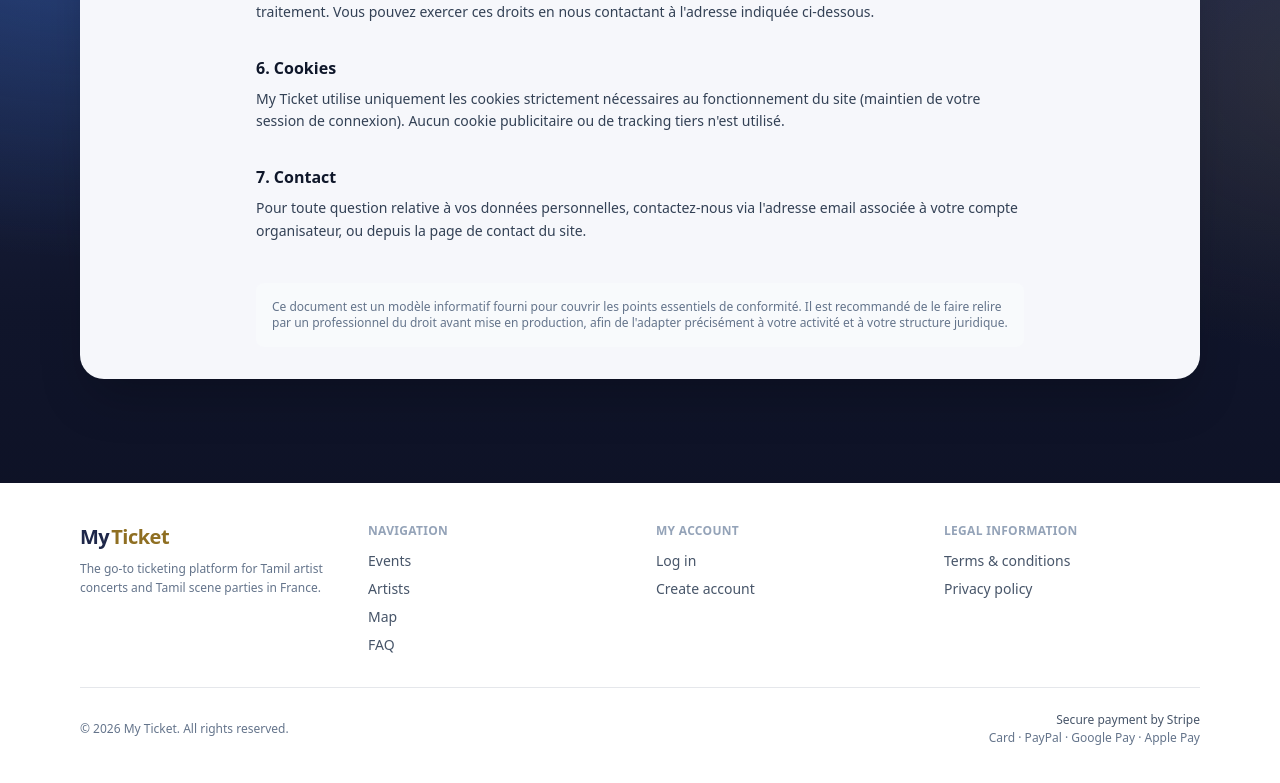
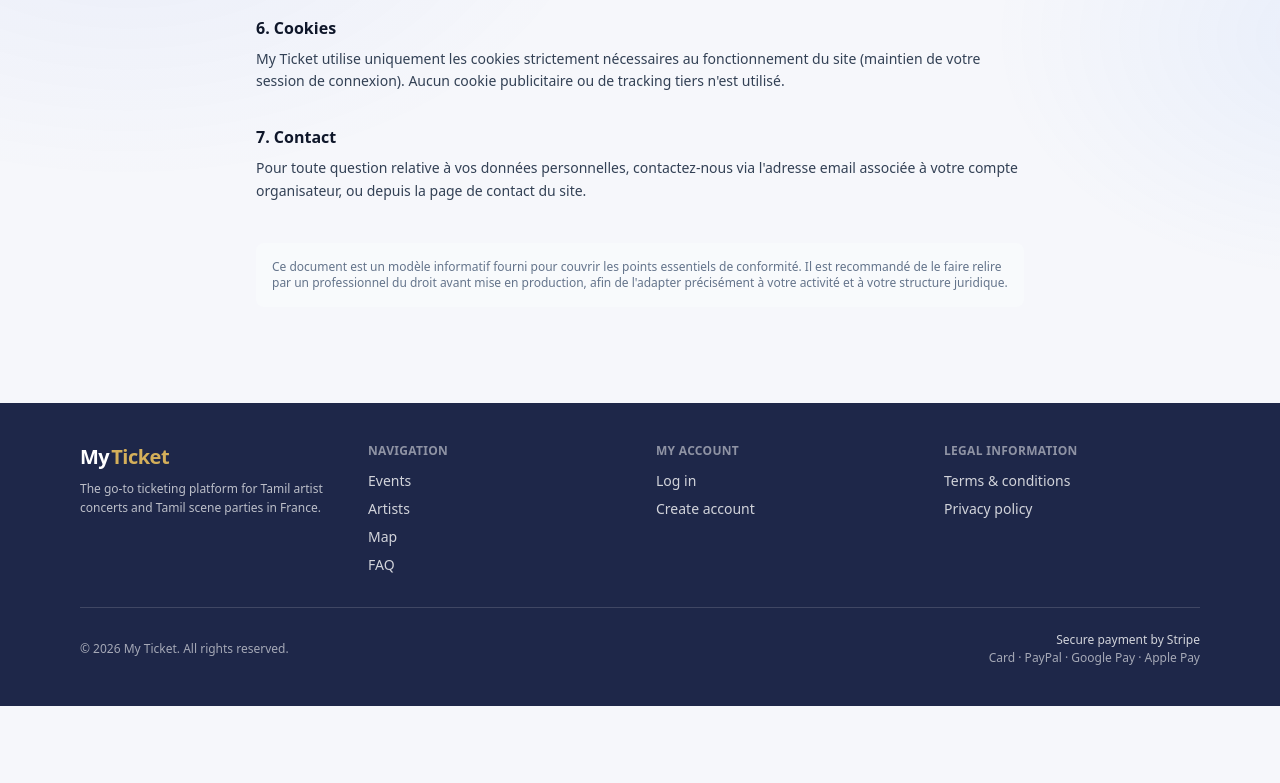
Before and after one commit to Billeterie-plus/Billetterie-plus, a Next.js app in the folder web/: page /confidentialite in a window 1280 px wide. Shown: the part 845-1628 px from the top of the page. After the commit the page ends 1551 px from the top, so only its background shows below. Built offline with nearby package versions, Linux system fonts and the light colour scheme; no server answers.

Commit message:
fix: fond de page repasse en clair, bleu uniquement sur le footer (comme demande)

```diff
--- a/web/app/globals.css
+++ b/web/app/globals.css
@@ -4,11 +4,10 @@
 
 body {
   color: #0f172a;
-  background-color: #10152b;
+  background-color: #f6f7fb;
   background-image:
-    radial-gradient(60rem 40rem at 8% -10%, rgba(59, 130, 246, 0.35), transparent 60%),
-    radial-gradient(45rem 32rem at 105% 15%, rgba(184, 145, 47, 0.12), transparent 55%),
-    linear-gradient(180deg, #1e2749 0%, #10152b 45%, #0b0e1f 100%);
+    radial-gradient(50rem 32rem at 10% -10%, rgba(29, 78, 216, 0.06), transparent 60%),
+    radial-gradient(40rem 28rem at 105% 10%, rgba(59, 130, 246, 0.07), transparent 55%);
   background-attachment: fixed;
   min-height: 100vh;
 }
--- a/web/app/layout.tsx
+++ b/web/app/layout.tsx
@@ -15,10 +15,15 @@ export default function RootLayout({ children }: { children: React.ReactNode })
     <html lang="fr">
       <body className="flex min-h-screen flex-col">
         <LanguageProvider>
+          {/* Fond discret, fixe sur tout le site */}
+          <div className="pointer-events-none fixed inset-0 -z-10 overflow-hidden">
+            <div className="absolute -left-24 -top-24 h-72 w-72 rounded-full bg-brand/[0.06] blur-3xl" />
+            <div className="absolute -right-20 top-1/3 h-80 w-80 rounded-full bg-brand-light/[0.06] blur-3xl" />
+            <div className="absolute bottom-[-6rem] left-1/3 h-96 w-96 rounded-full bg-brand-dark/[0.05] blur-3xl" />
+          </div>
+
           <Navbar />
-          <main className="mx-auto w-full max-w-6xl flex-1 px-4 py-8 sm:py-10">
-            <div className="rounded-3xl bg-[#f6f7fb] p-4 shadow-2xl sm:p-8">{children}</div>
-          </main>
+          <main className="mx-auto w-full max-w-6xl flex-1 px-4 py-8">{children}</main>
           <Footer />
         </LanguageProvider>
       </body>
--- a/web/components/Footer.tsx
+++ b/web/components/Footer.tsx
@@ -14,43 +14,43 @@ export default function Footer() {
   }, []);
 
   return (
-    <footer className="mt-16 bg-white">
+    <footer className="mt-16 bg-brand text-white">
       <div className="mx-auto max-w-6xl px-4 py-10">
         <div className="grid grid-cols-2 gap-8 sm:grid-cols-4">
           {/* Marque */}
           <div className="col-span-2 sm:col-span-1">
-            <Link href="/" className="flex items-baseline gap-0.5 text-xl font-bold tracking-tight text-brand">
-              My<span className="text-gold-dark">Ticket</span>
+            <Link href="/" className="flex items-baseline gap-0.5 text-xl font-bold tracking-tight text-white">
+              My<span className="text-gold-light">Ticket</span>
             </Link>
-            <p className="mt-2 text-xs leading-relaxed text-slate-500">{t("footer.brandDescription")}</p>
+            <p className="mt-2 text-xs leading-relaxed text-white/70">{t("footer.brandDescription")}</p>
           </div>
 
           {/* Navigation */}
           <div>
-            <p className="mb-3 text-xs font-semibold uppercase tracking-wide text-slate-400">{t("footer.navTitle")}</p>
-            <ul className="space-y-2 text-sm text-slate-600">
-              <li><Link href="/" className="hover:text-brand">{t("nav.events")}</Link></li>
-              <li><Link href="/artistes" className="hover:text-brand">{t("nav.artists")}</Link></li>
-              <li><Link href="/carte" className="hover:text-brand">{t("nav.map")}</Link></li>
-              <li><Link href="/faq" className="hover:text-brand">{t("nav.faq")}</Link></li>
+            <p className="mb-3 text-xs font-semibold uppercase tracking-wide text-white/50">{t("footer.navTitle")}</p>
+            <ul className="space-y-2 text-sm text-white/80">
+              <li><Link href="/" className="hover:text-gold-light">{t("nav.events")}</Link></li>
+              <li><Link href="/artistes" className="hover:text-gold-light">{t("nav.artists")}</Link></li>
+              <li><Link href="/carte" className="hover:text-gold-light">{t("nav.map")}</Link></li>
+              <li><Link href="/faq" className="hover:text-gold-light">{t("nav.faq")}</Link></li>
             </ul>
           </div>
 
           {/* Compte */}
           <div>
-            <p className="mb-3 text-xs font-semibold uppercase tracking-wide text-slate-400">{t("footer.accountTitle")}</p>
-            <ul className="space-y-2 text-sm text-slate-600">
+            <p className="mb-3 text-xs font-semibold uppercase tracking-wide text-white/50">{t("footer.accountTitle")}</p>
+            <ul className="space-y-2 text-sm text-white/80">
               {user ? (
                 <>
-                  <li><Link href="/my-tickets" className="hover:text-brand">{t("nav.myTickets")}</Link></li>
+                  <li><Link href="/my-tickets" className="hover:text-gold-light">{t("nav.myTickets")}</Link></li>
                   {user.role === "ORGANIZER" && (
-                    <li><Link href="/organizer" className="hover:text-brand">{t("nav.organizerSpace")}</Link></li>
+                    <li><Link href="/organizer" className="hover:text-gold-light">{t("nav.organizerSpace")}</Link></li>
                   )}
                 </>
               ) : (
                 <>
-                  <li><Link href="/login" className="hover:text-brand">{t("nav.login")}</Link></li>
-                  <li><Link href="/register" className="hover:text-brand">{t("nav.register")}</Link></li>
+                  <li><Link href="/login" className="hover:text-gold-light">{t("nav.login")}</Link></li>
+                  <li><Link href="/register" className="hover:text-gold-light">{t("nav.register")}</Link></li>
                 </>
               )}
             </ul>
@@ -58,18 +58,18 @@ export default function Footer() {
 
           {/* Légal */}
           <div>
-            <p className="mb-3 text-xs font-semibold uppercase tracking-wide text-slate-400">{t("footer.legalTitle")}</p>
-            <ul className="space-y-2 text-sm text-slate-600">
-              <li><Link href="/cgv" className="hover:text-brand">{t("footer.cgv")}</Link></li>
-              <li><Link href="/confidentialite" className="hover:text-brand">{t("footer.privacy")}</Link></li>
+            <p className="mb-3 text-xs font-semibold uppercase tracking-wide text-white/50">{t("footer.legalTitle")}</p>
+            <ul className="space-y-2 text-sm text-white/80">
+              <li><Link href="/cgv" className="hover:text-gold-light">{t("footer.cgv")}</Link></li>
+              <li><Link href="/confidentialite" className="hover:text-gold-light">{t("footer.privacy")}</Link></li>
             </ul>
           </div>
         </div>
 
-        <div className="mt-8 flex flex-col gap-3 border-t pt-6 text-xs text-slate-500 sm:flex-row sm:items-center sm:justify-between">
+        <div className="mt-8 flex flex-col gap-3 border-t border-white/15 pt-6 text-xs text-white/60 sm:flex-row sm:items-center sm:justify-between">
           <p>© {new Date().getFullYear()} My Ticket. {t("footer.rights")}</p>
           <div className="flex flex-col gap-0.5 sm:items-end">
-            <span className="font-medium text-slate-600">{t("footer.stripe")}</span>
+            <span className="font-medium text-white/80">{t("footer.stripe")}</span>
             <span>{t("footer.paymentList")}</span>
           </div>
         </div>
```
